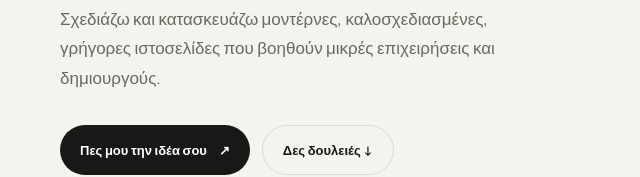
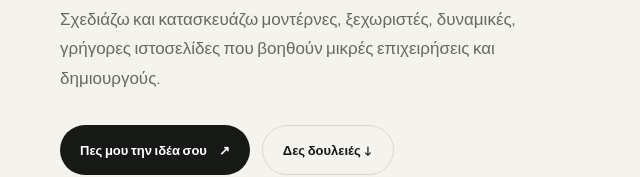
Before and after one commit to billdouvitsas-png/istoselida_mou, a plain HTML site: page public/index.html in a window 1280 px wide. Shown: the part 410-587 px from the top of the page, 0-640 px from the left. Drawn offline with nearby package versions, Linux system fonts and the light colour scheme.

Commit message:
Refine portfolio tagline

```diff
--- a/public/index.html
+++ b/public/index.html
@@ -10,7 +10,7 @@
 @media(max-width:760px){.wrap{width:calc(100% - 36px)}.topbar{height:68px}.nav{display:none}.hero{padding:70px 0 45px;grid-template-columns:1fr;gap:5px}.hero h1{letter-spacing:-4px}.visual{min-height:340px}.orbit{width:300px;height:300px}.stamp{right:4%;bottom:22px}.section{padding:60px 0}.section-head{display:block}.section-head p{margin-top:15px}.services{grid-template-columns:1fr}.service{min-height:175px}.service h3{margin-top:20px}.projects{grid-template-columns:1fr}.project-art{height:235px}.about{grid-template-columns:1fr;gap:24px}.about h2{font-size:38px}.steps{grid-template-columns:1fr}.cta{padding:35px 25px;display:block}.cta .button{margin-top:16px}.footer{gap:15px;flex-wrap:wrap}.contact-top{padding:11px 14px}}
 </style></head>
 <body><header class="wrap topbar"><a class="brand" href="#top">Bill Douvitsas<span>.</span></a><nav class="nav"><a href="#ypiresies">Υπηρεσίες</a><a href="#douleies">Δουλειές</a><a href="#sxetika">Σχετικά</a></nav><a class="contact-top" href="#epikoinonia">Ας μιλήσουμε ↗</a></header>
-<main id="top"><section class="wrap hero"><div><div class="eyebrow">Bill Douvitsas · Web Design</div><h1>Η ιδέα σου,<br><em>online.</em></h1><p class="lead">Σχεδιάζω και κατασκευάζω μοντέρνες, καλοσχεδιασμένες, γρήγορες ιστοσελίδες που βοηθούν μικρές επιχειρήσεις και δημιουργούς.</p><div class="actions"><a class="button" href="#epikoinonia">Πες μου την ιδέα σου <span>↗</span></a><a class="button light" href="#douleies">Δες δουλειές ↓</a></div></div><div class="visual"><div class="orbit"></div><div class="mock"><div class="mockbar"><i class="dot"></i><i class="dot"></i><i class="dot"></i><span class="address">yourbrand.gr</span></div><div class="mockbody"><div class="mocktag">ΜΙΑ ΦΡΕΣΚΙΑ ΑΡΧΗ</div><div class="mocktitle">Καλώς ήρθες<br>στο δικό σου μέρος.</div><p class="mocktext">Μια ιστοσελίδα φτιαγμένη για σένα και τους ανθρώπους σου.</p><span class="mockbtn">Γνώρισέ μας ↗</span><div class="mockcards"><div class="mockcard"></div><div class="mockcard"></div></div></div></div><div class="stamp">DESIGNED<br>WITH CARE<br>✳</div></div></section>
+<main id="top"><section class="wrap hero"><div><div class="eyebrow">Bill Douvitsas · Web Design</div><h1>Η ιδέα σου,<br><em>online.</em></h1><p class="lead">Σχεδιάζω και κατασκευάζω μοντέρνες, ξεχωριστές, δυναμικές, γρήγορες ιστοσελίδες που βοηθούν μικρές επιχειρήσεις και δημιουργούς.</p><div class="actions"><a class="button" href="#epikoinonia">Πες μου την ιδέα σου <span>↗</span></a><a class="button light" href="#douleies">Δες δουλειές ↓</a></div></div><div class="visual"><div class="orbit"></div><div class="mock"><div class="mockbar"><i class="dot"></i><i class="dot"></i><i class="dot"></i><span class="address">yourbrand.gr</span></div><div class="mockbody"><div class="mocktag">ΜΙΑ ΦΡΕΣΚΙΑ ΑΡΧΗ</div><div class="mocktitle">Καλώς ήρθες<br>στο δικό σου μέρος.</div><p class="mocktext">Μια ιστοσελίδα φτιαγμένη για σένα και τους ανθρώπους σου.</p><span class="mockbtn">Γνώρισέ μας ↗</span><div class="mockcards"><div class="mockcard"></div><div class="mockcard"></div></div></div></div><div class="stamp">DESIGNED<br>WITH CARE<br>✳</div></div></section>
 <section class="section" id="ypiresies"><div class="wrap"><div class="section-head"><div><div class="eyebrow">Τι μπορώ να κάνω</div><h2>Από την ιδέα<br>στην οθόνη.</h2></div><p>Ό,τι χρειάζεσαι για μια δυνατή παρουσία στο internet, με απλή διαδικασία και προσωπική φροντίδα.</p></div><div class="services"><article class="service"><span class="num">01 / ΣΧΕΔΙΑΣΜΟΣ</span><h3>Ιστοσελίδες με χαρακτήρα</h3><p>Ξεχωριστός σχεδιασμός που ταιριάζει στην επιχείρηση και στο κοινό σου.</p></article><article class="service"><span class="num">02 / ΚΑΤΑΣΚΕΥΗ</span><h3>Γρήγορες σε κάθε οθόνη</h3><p>Προσεγμένη κατασκευή που λειτουργεί σωστά σε κινητό, tablet και υπολογιστή.</p></article><article class="service"><span class="num">03 / ΒΕΛΤΙΩΣΗ</span><h3>Ανανέωση της εικόνας σου</h3><p>Έχεις ήδη site; Το φρεσκάρω για να γίνει πιο εύχρηστο και σύγχρονο.</p></article></div></div></section>
 <section class="section" id="douleies"><div class="wrap"><div class="section-head"><div><div class="eyebrow">Μικρές ιδέες, μεγάλα όνειρα</div><h2>Ενδεικτικά projects.</h2></div><p>Δες μια ιστοσελίδα που έχω φτιάξει και ένα concept δείγμα.</p></div><div class="projects"><a class="project" href="https://psarotavernatisannas.gr" target="_blank" rel="noopener noreferrer"><div class="project-art"><div class="tavern-preview"><div class="preview-bar"><i></i><i></i><i></i><span>psarotavernatisannas.gr</span></div><div class="preview-inner"><small>ΙΣΤΟΣΕΛΙΔΑ · ΨΑΡΟΤΑΒΕΡΝΑ</small><strong>Της Άννας</strong><span>Δες την ιστοσελίδα ↗</span></div><div class="preview-sea"></div></div></div><div class="project-info"><div><h3>Ψαροταβέρνα της Άννας</h3><p>LIVE ΙΣΤΟΣΕΛΙΔΑ</p></div><span class="arrow">↗</span></div></a><article class="project"><div class="project-art"><div class="arttwo"><small>ΚΑΦΕΣ · ΓΕΥΣΗ · ΓΕΙΤΟΝΙΑ</small><strong>Ο καφές της καθημερινής σου στάσης.</strong><div class="cup"></div></div></div><div class="project-info"><div><h3>Stoa — συνοικιακό καφέ</h3><p>DESIGN · LANDING PAGE</p></div><span class="arrow">↗</span></div></article></div><p class="note">Το Stoa είναι ενδεικτικό concept δείγμα.</p></div></section>
 <section class="section" id="sxetika"><div class="wrap"><div class="about"><div><div class="eyebrow">Λίγα λόγια για μένα</div><h2>Συνεργασία<br>χωρίς μπέρδεμα.</h2></div><div><p class="about-copy">Είμαι ανεξάρτητος δημιουργός ιστοσελίδων και βοηθάω <strong>ανθρώπους με όμορφες ιδέες</strong> να αποκτήσουν τη δική τους θέση online. Μιλάμε απλά, οργανώνουμε μαζί τι χρειάζεσαι και προχωράμε βήμα βήμα.</p><div class="steps"><div class="step"><b>01</b><h3>Μου λες την ιδέα</h3><p>Συζητάμε τι θέλεις να πετύχει το site σου.</p></div><div class="step"><b>02</b><h3>Σχεδιάζουμε μαζί</h3><p>Σου δείχνω την κατεύθυνση και την εξελίσσουμε.</p></div><div class="step"><b>03</b><h3>Βγαίνει online</h3><p>Ελέγχουμε τις λεπτομέρειες και το παρουσιάζεις.</p></div></div></div></div></div></section>
```
